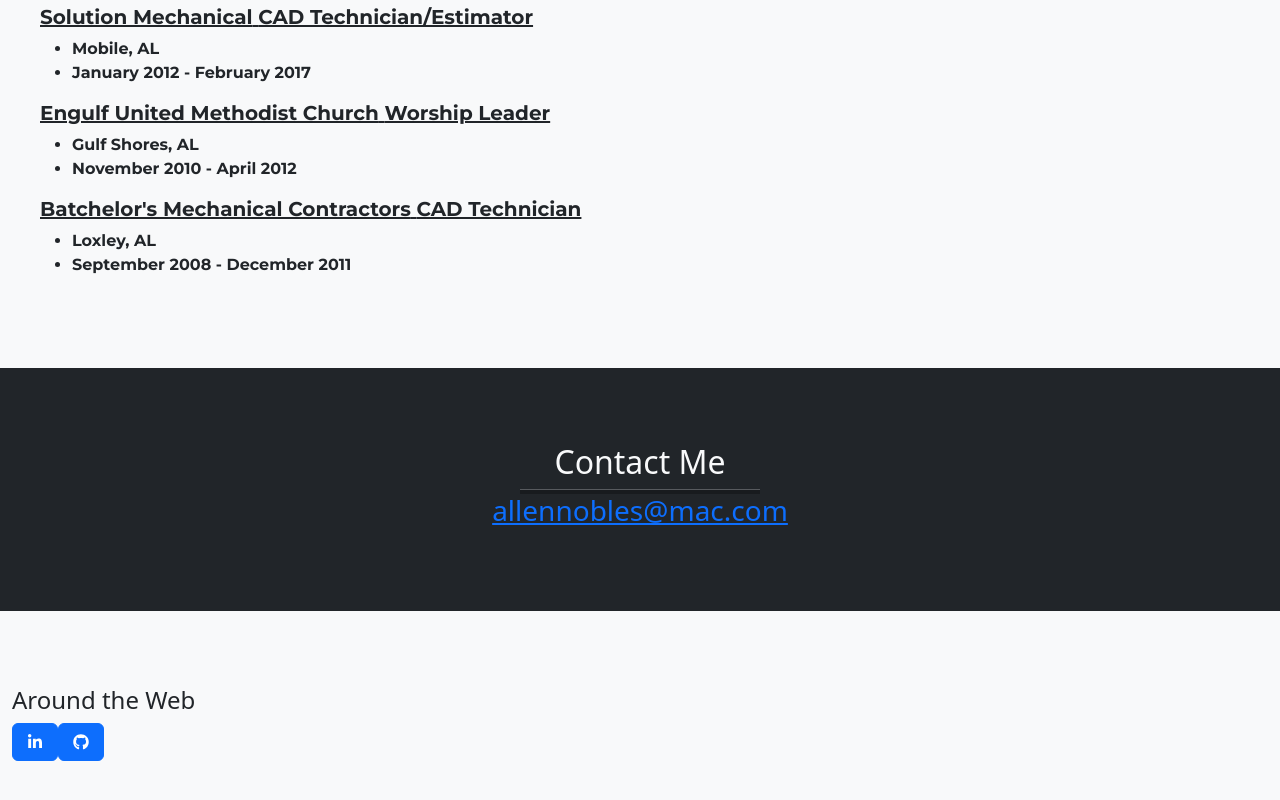
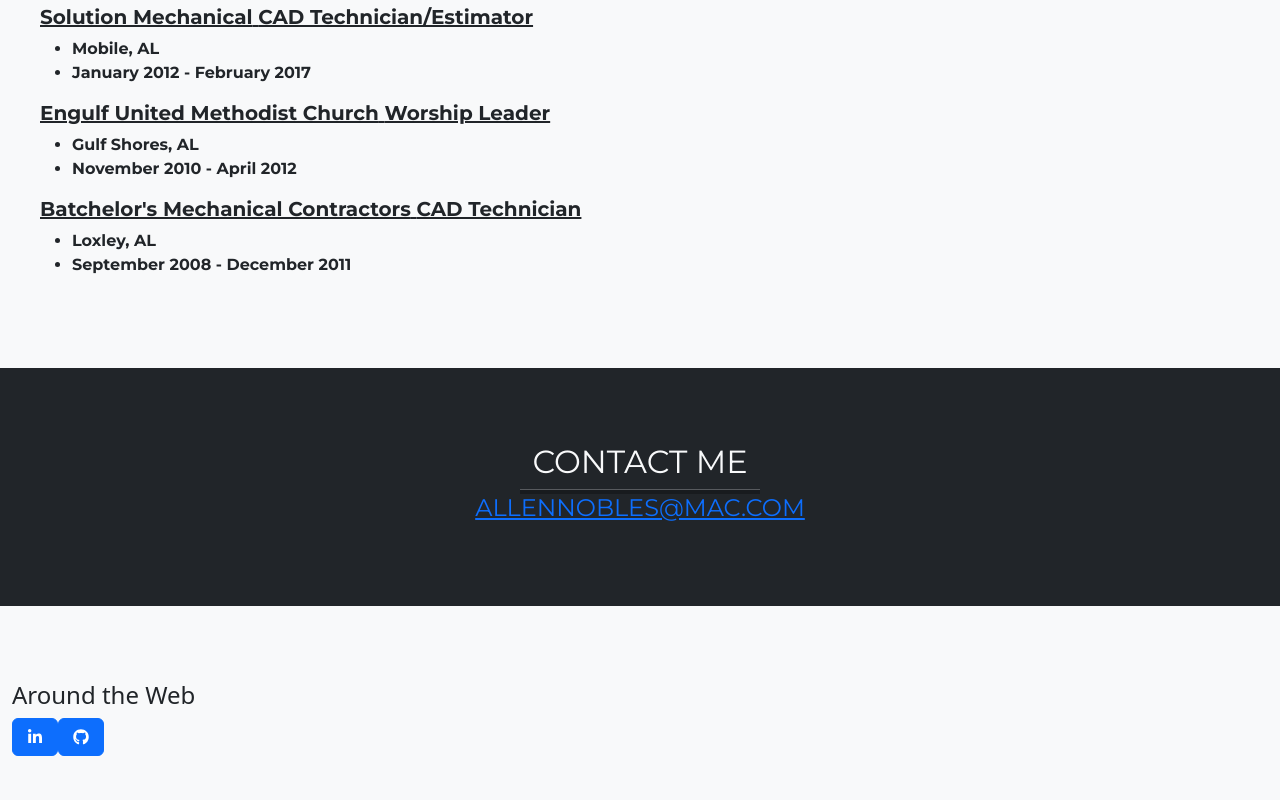
Before and after one commit to ajnobles/website, a React (Vite) app: page / in a window 1280 px wide. Shown: the part 2213-3013 px from the top of the page. Built offline with nearby package versions, Linux system fonts and the light colour scheme.

Commit message:
update contact style

```diff
--- a/src/components/contact/contact.tsx
+++ b/src/components/contact/contact.tsx
@@ -2,12 +2,12 @@ import Container from "react-bootstrap/esm/Container";
 
 const Contact = () => {
     return (
-        <Container id="contact" className="text-center">
+        <Container id="contact" className="text-center text-uppercase _fontMontserrat700">
             <h2>Contact Me</h2>
             <hr />
-            <h3>
+            <h4>
                 <a href="mailto: allennobles@mac.com">allennobles@mac.com</a>
-            </h3>
+            </h4>
         </Container>
     )
 };
```
